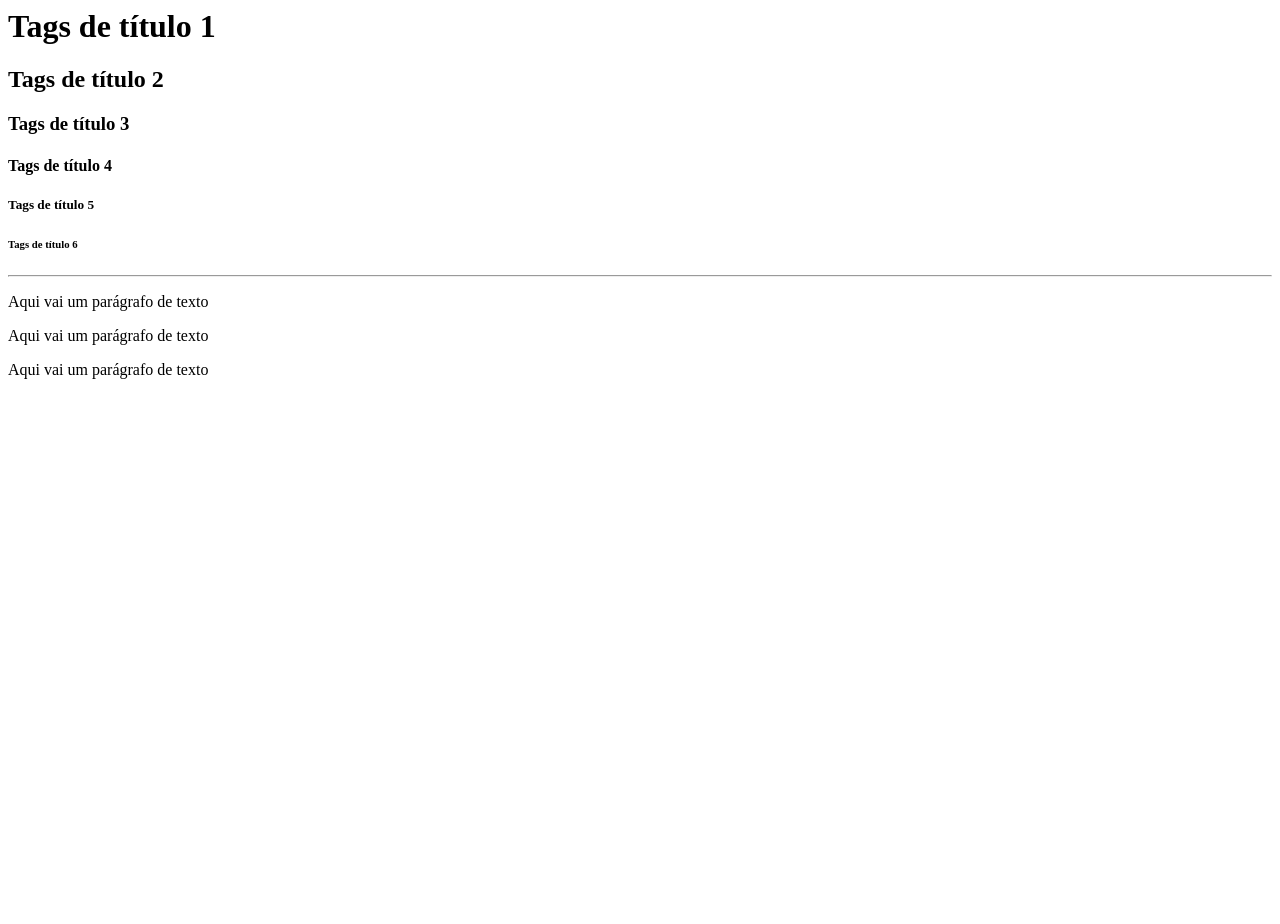
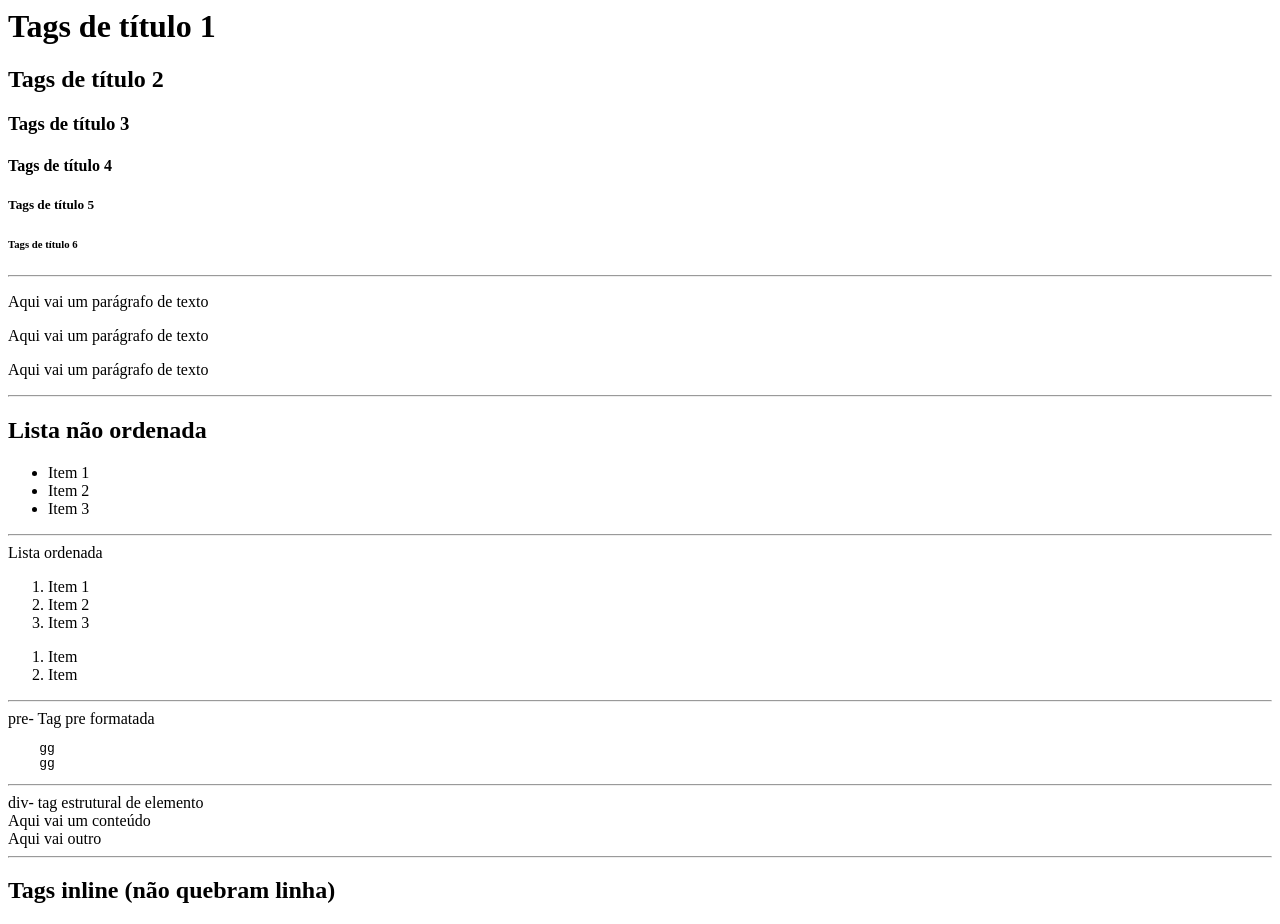
Before and after one commit to GiovanaLC/introprog, a plain HTML site: page index.html in a window 1280 px wide. Before the commit the page ends 800 px from the top, so only its background shows below. Drawn offline with Linux system fonts and the light colour scheme.

Commit message:
Add files via upload

```diff
--- a/index.html
+++ b/index.html
@@ -18,3 +18,34 @@ Aqui vai um parágrafo de texto
 <p>
 Aqui vai um parágrafo de texto
 </p>
+
+<hr>
+<h2>Lista não ordenada</h2>
+<ul>
+     <li>Item 1</li>
+	 <li>Item 2</li>
+	 <li>Item 3</li>
+</ul>
+<hr>
+Lista ordenada</h2>
+<ol>
+    <li>Item 1</li>
+	<li>Item 2</li>
+    <li>Item 3</li>
+</ol>
+<ol>
+    <li>Item</li>
+    <li>Item</li>
+</ol>
+<hr>
+pre- Tag pre formatada
+<pre>
+    gg
+    gg
+</pre>
+<hr>
+div- tag estrutural de elemento
+<div>Aqui vai um conteúdo</div>
+<div>Aqui vai outro</div>
+<hr>
+<h2>Tags inline (não quebram linha)</h2>
```
